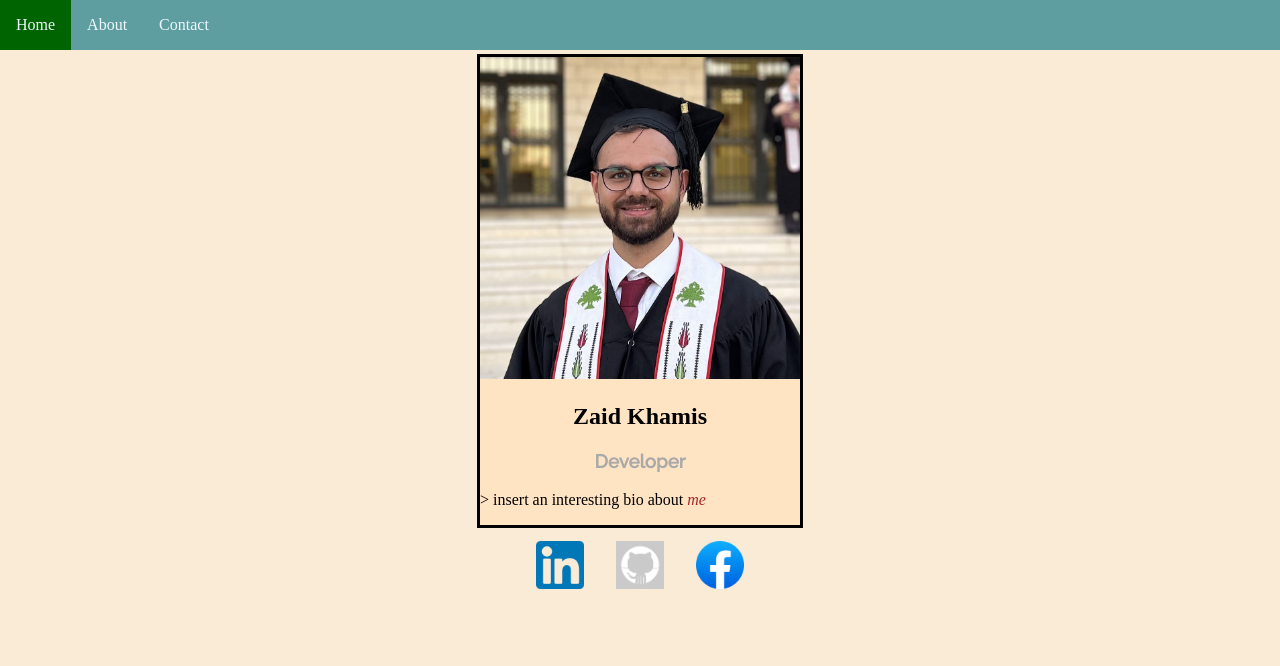
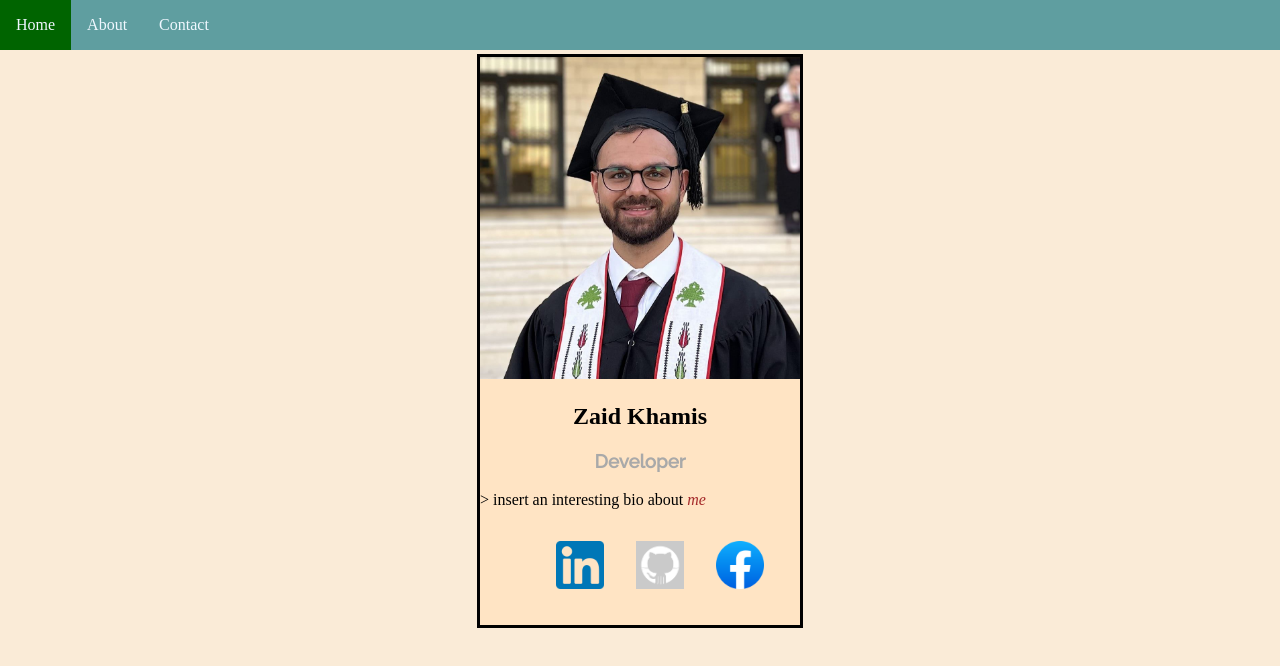
Before and after one commit to zaid-kh/css-4, a plain HTML site: page 9/4/portfolio/index.html in a window 1280 px wide. Drawn offline with Linux system fonts and the light colour scheme.

Commit message:
exercise 9.4

```diff
--- a/9/4/portfolio/style.css
+++ b/9/4/portfolio/style.css
@@ -28,6 +28,7 @@
 }
 
 main {
+    overflow: hidden;
     margin: auto;
     border: solid;
     width: 25%;
@@ -66,13 +67,16 @@ li {
 #socials-list {
     list-style-type: none;
     width: auto;
+    display: flex;
+    flex-direction: row;
+    justify-content: center;
 }
 
 #socials-list img {
     width: 3em;
 }
 
-@media only screen and (max-width: 650px) {
+@media only screen and (max-width: 700px) {
     main {
         width: 70%;
     }
```
